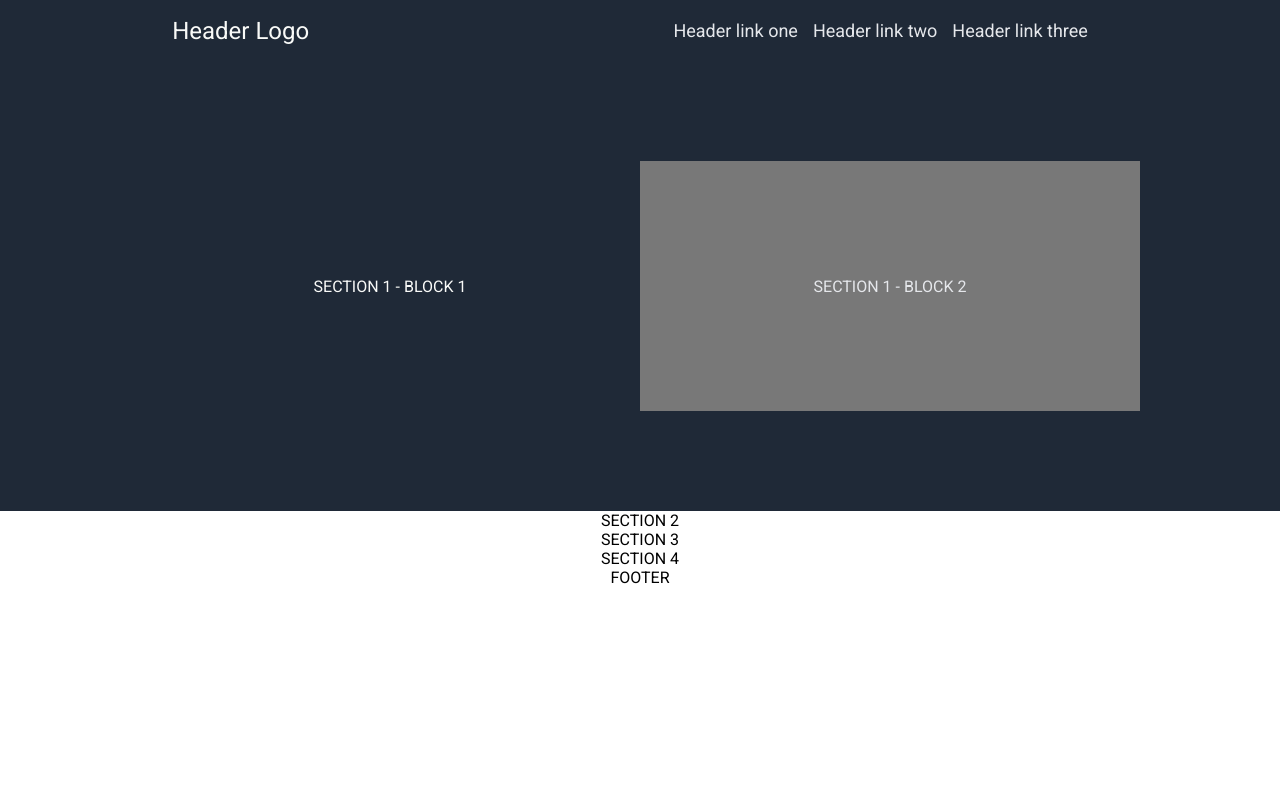
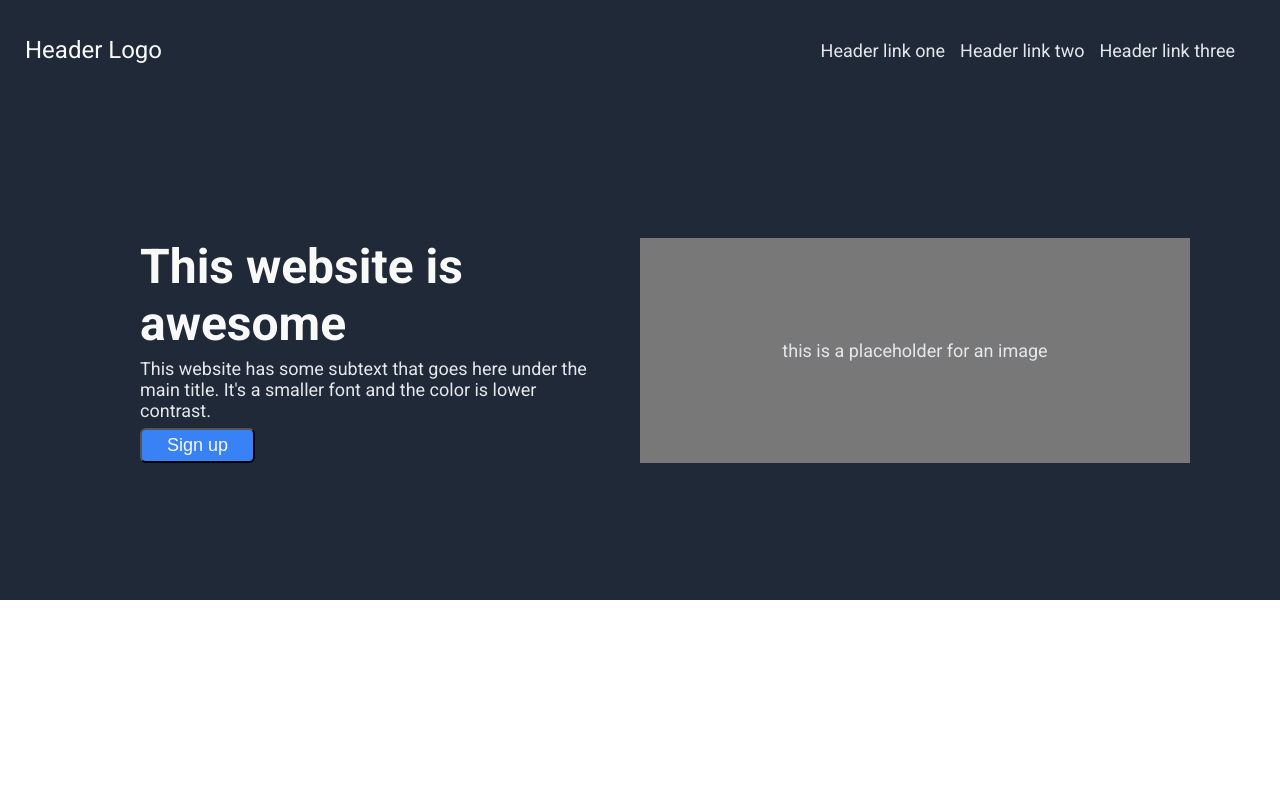
Before and after one commit to mrkgbr/landing-page, a plain HTML site: page index.html in a window 1280 px wide. Shown: the top 800 px of the page. Drawn offline with Linux system fonts and the light colour scheme.

Commit message:
Complete Section 1

```diff
--- a/index.html
+++ b/index.html
@@ -9,28 +9,47 @@
         <title>Landing Page</title>
         <link rel="stylesheet" href="styles.css">
         <link rel="preconnect" href="https://fonts.googleapis.com">
-<link rel="preconnect" href="https://fonts.gstatic.com" crossorigin>
-<link href="https://fonts.googleapis.com/css2?family=Roboto:ital,wght@0,100;0,300;0,400;0,500;0,700;0,900;1,100;1,300;1,400;1,500;1,700;1,900&display=swap" rel="stylesheet">
+        <link rel="preconnect" href="https://fonts.gstatic.com" crossorigin>
+        <link href="https://fonts.googleapis.com/css2?family=Roboto:ital,wght@0,100;0,300;0,400;0,500;0,700;0,900;1,100;1,300;1,400;1,500;1,700;1,900&display=swap"
+              rel="stylesheet">
     </head>
-    <body>
+    <body class="container-column">
         <nav class="nav">
             <div class="logo">Header Logo</div>
             <div class="container">
                 <ul>
-                    <li><a href="">Header link one</a></li>
-                    <li><a href="">Header link two</a></li>
-                    <li><a href="">Header link three</a></li>
+                    <li>
+                        <a href="">Header link one</a>
+                    </li>
+                    <li>
+                        <a href="">Header link two</a>
+                    </li>
+                    <li>
+                        <a href="">Header link three</a>
+                    </li>
                 </ul>
             </div>
         </nav>
-        <div class="container section-1">
-            <div class="box left flex-centered"><div>SECTION 1 - BLOCK 1</div></div>
-            <div class="box right flex-centered">SECTION 1 - BLOCK 2</div>
+        <div class="container section-1 sections">
+            <div class="box left flex-centered column">
+                <div class="main-title">
+                    <h1>This website is awesome</h1>
+                </div>
+                <div class="subtext">
+                    <p>
+                        This website has some subtext that goes here under the main title. It's a smaller font and the color is lower contrast.
+                    </p>
+                </div>
+                <div class="button">
+                    <button>Sign up</button>
+                </div>
+            </div>
+            <div class="box right flex-centered">this is a placeholder for an image</div>
         </div>
-        <div class="container">SECTION 2</div>
-        <div class="container">SECTION 3</div>
-        <div class="container">SECTION 4</div>
-        <footer class="container">
+        <div class="container sections">SECTION 2</div>
+        <div class="container sections section-3">SECTION 3</div>
+        <div class="container sections">SECTION 4</div>
+        <footer class="container sections">
             FOOTER
         </footer>
     </body>
--- a/styles.css
+++ b/styles.css
@@ -6,10 +6,12 @@ body {
 
 nav {
     display: flex;
-    justify-content: space-around;
+    justify-content: space-between;
     align-items: center;
     background-color: #1f2937;
     color: white;
+    min-height: 100px;
+    padding: 0 25px;
 }
 
 ul {
@@ -33,9 +35,23 @@ nav ul li {
     font-size: 18px;
 }
 
+button {
+    background-color: #3882f6;
+    border-radius: 6px;
+    padding: 5px 25px;
+    font-size: 18px;
+    color: #f9faf8;
+}
+
+.container-column {
+    display: flex;
+    flex-direction: column;
+}
+
 .container {
     display: flex;
     justify-content: center;
+    align-items: center;
 }
 
 .logo {
@@ -44,12 +60,16 @@ nav ul li {
 }
 
 .box {
-    background-color: yellow;
-    margin: 100px 0px;
-    height: 250px;
-    width: 500px;
-    text-align: center;
+    height: 225px;
+    width: 450px;
     display: flex;
+    padding: 0 50px;
+    margin: 0;
+}
+
+.box h1, .box p {
+    padding: 0;
+    margin: 0;
 }
 
 .left, .section-1 {
@@ -60,9 +80,42 @@ nav ul li {
 .right {
     background-color: #787878;
     color: #e5e7eb;
+    font-size: 18px;
+    text-align: center;
 }
+
+.sections {
+    height: 500px;
+}
+
+
+.section-3 {
+    background-color: #e5e7eb;
+}
+
+.main-title {
+    font-size: 24px;
+    font-weight: bold;
+}
+
+.subtext {
+    font-size: 18px;
+    color: #e5e7eb;
+}
+
+
 
 .flex-centered {
     justify-content: center;
     align-items: center;
 }
+
+.column {
+    display: flex;
+    flex-direction: column;
+    justify-content: space-between;
+}
+
+.button {
+    align-self: baseline;
+}
```
